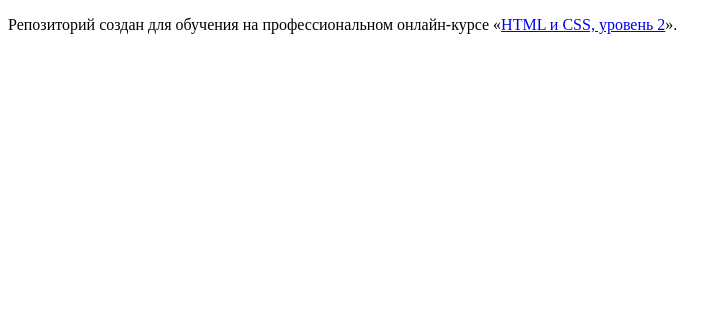
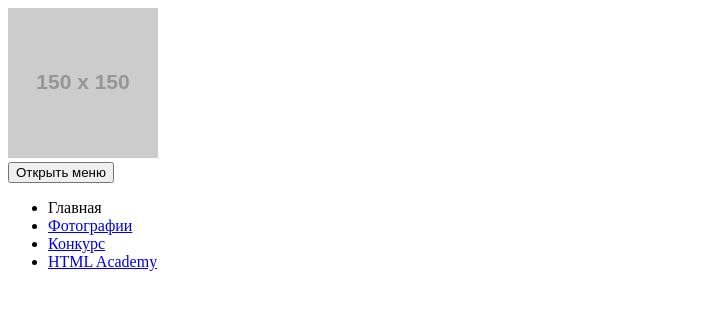
Before and after one commit to nsaprykina/918475-pink-21, a website: page source/index.html in a window 1280 px wide. Shown: the whole page, without its empty margins (0-727 px from the left). Drawn offline with Linux system fonts and the light colour scheme; placeholder pictures from the web are drawn by us.

Commit message:
Сверстана шапка сайта с макета мобильной версии

```diff
--- a/source/index.html
+++ b/source/index.html
@@ -1,12 +1,43 @@
 <!DOCTYPE html>
-<html lang="ru">
+<html class="page" lang="ru">
   <head>
     <meta charset="utf-8">
     <title>HTML Academy: Пинк</title>
   </head>
-  <body>
+  <body class="page__body">
 
-    <p>Репозиторий создан для обучения на профессиональном онлайн‑курсе «<a href="https://htmlacademy.ru/intensive/adaptive">HTML и CSS, уровень 2</a>».</p>
+    <header class="page-header">
+      <a class="page-header__logo logo">
+        <img class="logo-image" src="https://via.placeholder.com/150x150">
+      </a>
+      <nav class="main-nav">
+        <button class="main-nav__toggle" type="button"><span class="visually-hidden">Открыть меню</span></button>
+        <div class="main__wrapper">
+          <ul class="main-nav__list">
+            <li class="main-nav__item main-nav__item--active">
+              <a>
+                Главная
+              </a>
+            </li>
+            <li class="main-nav__item">
+              <a href="#">
+                Фотографии
+              </a>
+            </li>
+            <li class="main-nav__item">
+              <a href="#">
+                Конкурс
+              </a>
+            </li>
+            <li class="main-nav__item">
+              <a href="#">
+                HTML Academy
+              </a>
+            </li>
+          </ul>
+        </div>
+      </nav>
+    </header>
 
   </body>
 </html>
```
